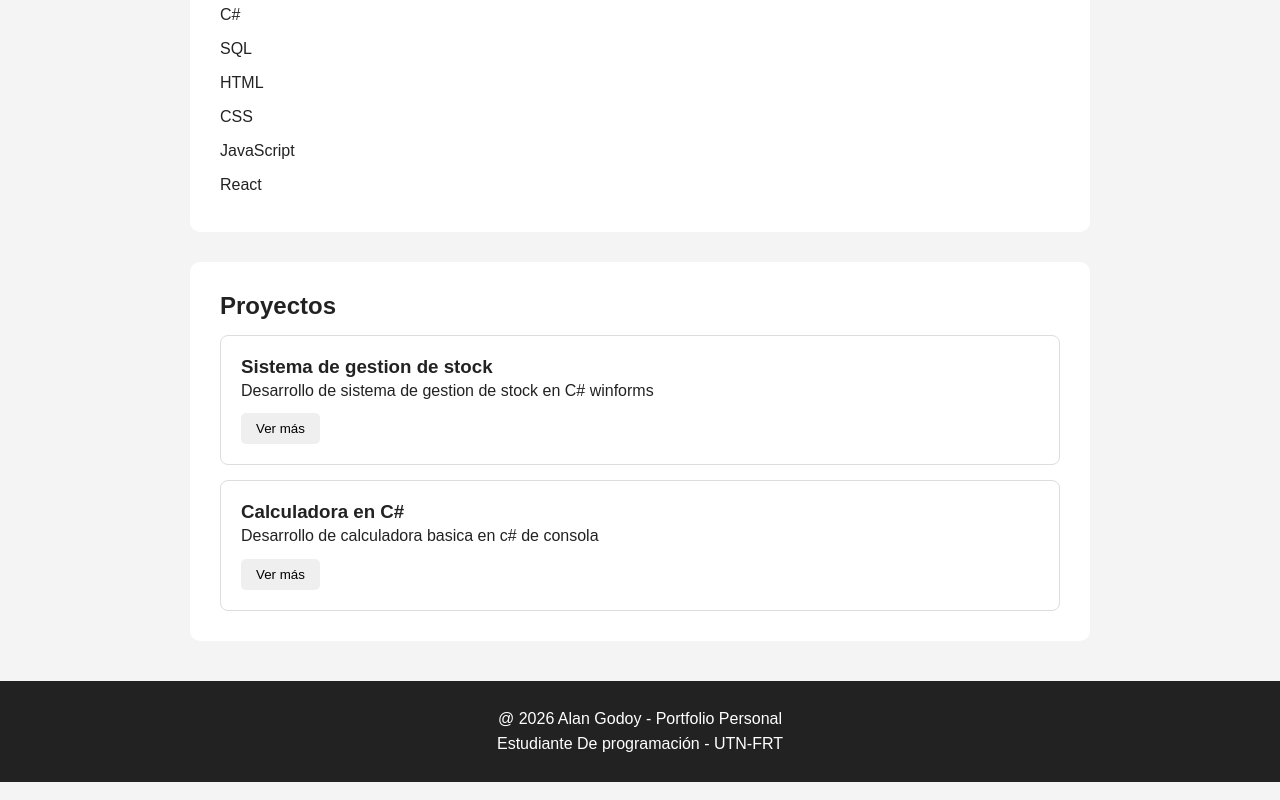
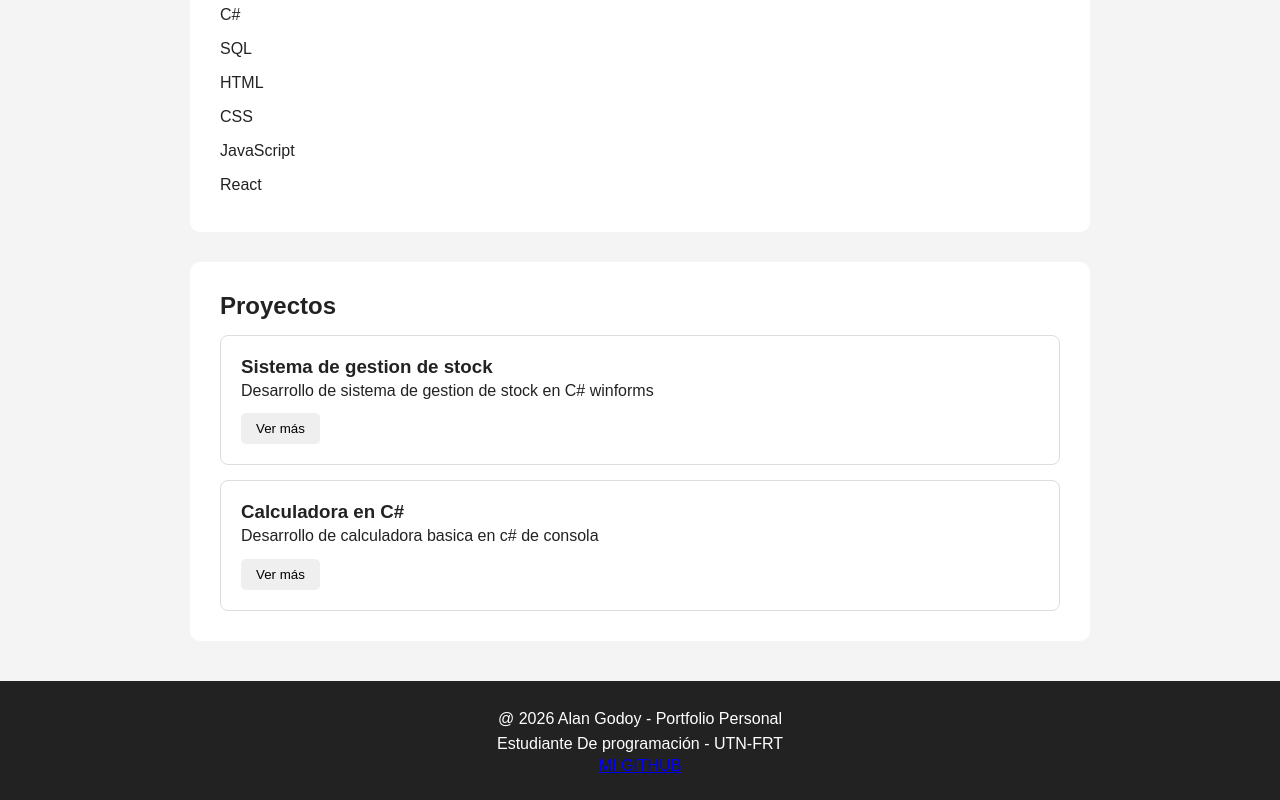
Before and after one commit to AlanG46/tp1-Portfolio-React-Alan-Godoy-C7, a React (Vite) app: page / in a window 1280 px wide. Shown: the part 602-1402 px from the top of the page. Built offline with nearby package versions, Linux system fonts and the light colour scheme.

Commit message:
agregado de enlace a mi perfil de Github

```diff
--- a/src/Components/Footer.jsx
+++ b/src/Components/Footer.jsx
@@ -5,7 +5,14 @@ const Footer = () => {
     <footer>
         <p>@ 2026 Alan Godoy - Portfolio Personal</p>
         <p>Estudiante De programación - UTN-FRT</p>
+
+        <a href="https://github.com/AlanG46"
+        target='_blank'
+        rel='noreferrer'>
+            MI GITHUB
+            </a>
     </footer>
+
   )
 }
 
```
